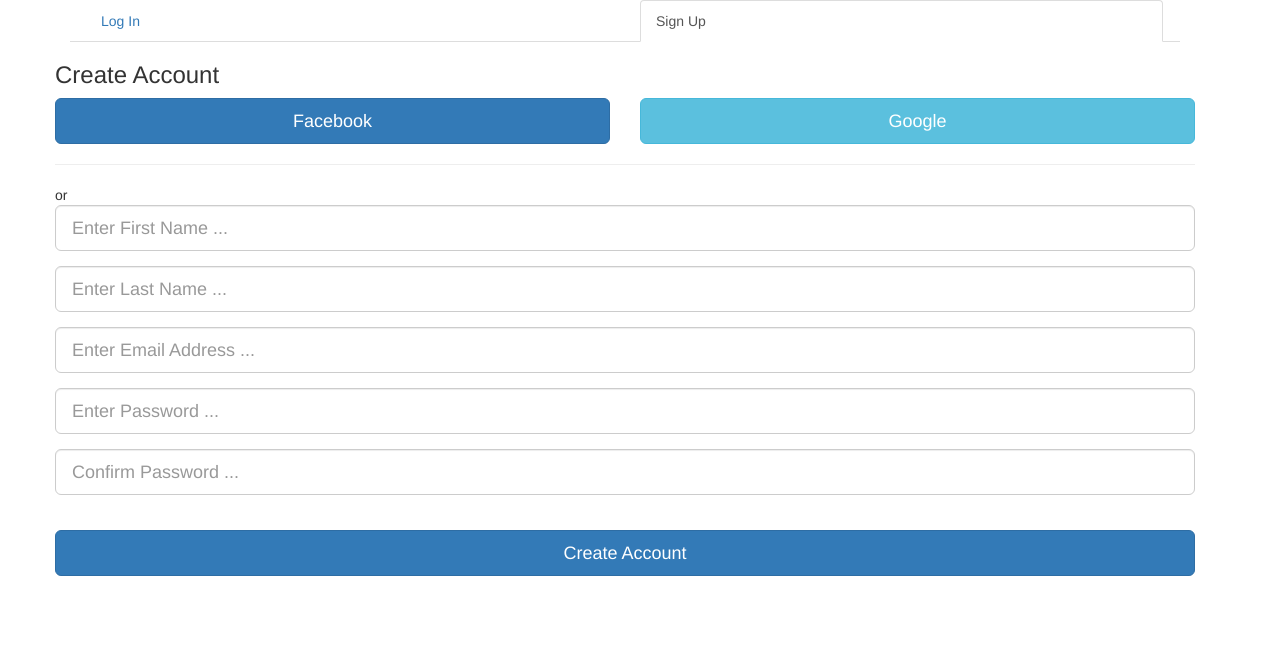
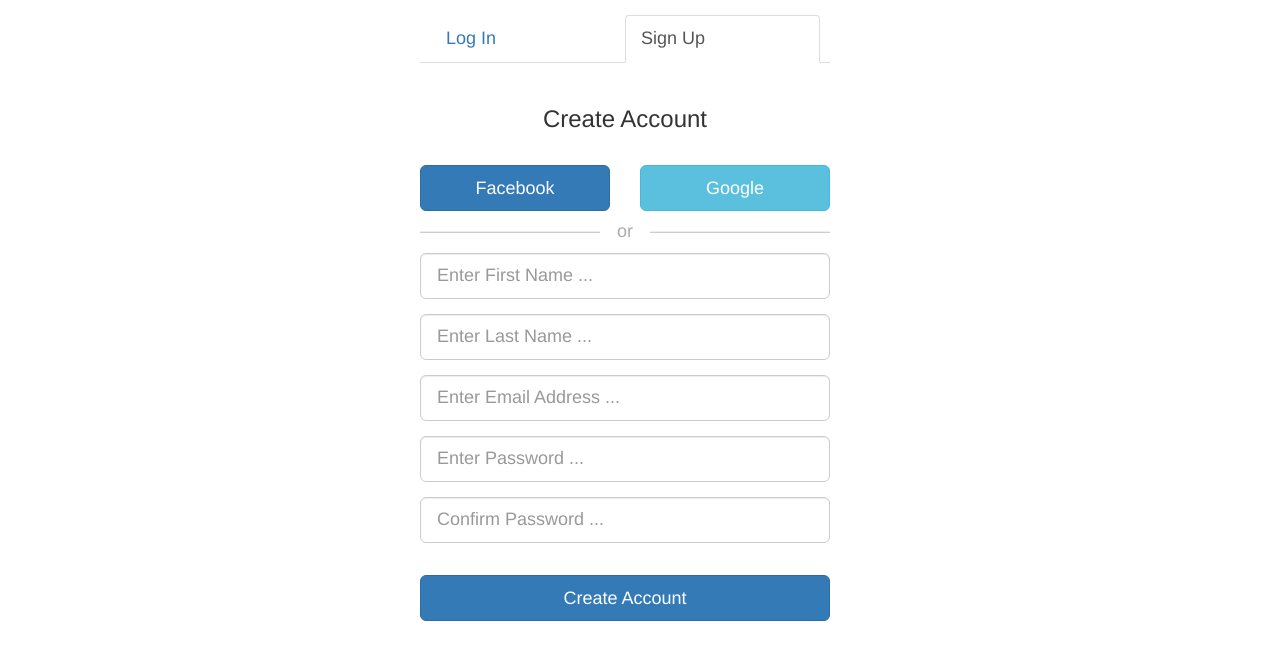
Before and after one commit to piyushkeshri/ireport, a CodeIgniter app: page /ireport/index.php/ireport/index in a window 1280 px wide, after a click on "Sign Up". Shown: the top 660 px of the page. Run offline with CodeIgniter, Linux system fonts and the light colour scheme; data that the repository does not hold is empty; some libraries are stand-ins or nearby versions.

Commit message:
Creating CSS folder as /assets/css/ in root directory. Fixing base url for loading css file. Adding form validation design for login page. WIP

```diff
--- a/application/controllers/ireport.php
+++ b/application/controllers/ireport.php
@@ -43,8 +43,8 @@ class ireport extends CI_Controller {
 		$this->data['title'] = "Login";
 
 		//validate form input
-		$this->form_validation->set_rules('inputUsernameEmail', 'Username', 'required|valid_email');
-		$this->form_validation->set_rules('inputPassword', 'Password', 'required|min_length[6]');
+		$this->form_validation->set_rules('inputUsernameEmail', 'Username', 'trim|xss_clean|required|valid_email');
+		$this->form_validation->set_rules('inputPassword', 'Password', 'trim|xss_clean|required');
 
 
 		if ($this->form_validation->run() == true)
@@ -73,8 +73,7 @@ class ireport extends CI_Controller {
 		{
 			//the user is not logging in so display the login page
 			//set the flash data error message if there is one
-			//$this->data['message'] = (validation_errors()) ? validation_errors() : $this->session->flashdata('message');
-			$this->data['message'] = "Useless";
+			$this->data['message'] = (validation_errors()) ? validation_errors() : $this->session->flashdata('message');
 			$this->data['username'] = array('name' => 'username',
 				'id' => 'username',
 				'type' => 'text',
@@ -121,6 +120,8 @@ class ireport extends CI_Controller {
 		$this->form_validation->set_rules('inputEmail', $this->lang->line('create_user_validation_email_label'), 'required|valid_email|is_unique[users.email]');
 		$this->form_validation->set_rules('inputPassword', $this->lang->line('create_user_validation_password_label'), 'required|min_length[' . $this->config->item('min_password_length', 'ion_auth') . ']|max_length[' . $this->config->item('max_password_length', 'ion_auth') . ']|matches[inputConfirmPassword]');
 		$this->form_validation->set_rules('inputConfirmPassword', $this->lang->line('create_user_validation_password_confirm_label'), 'required');
+		$this->form_validation->set_message('is_unique','This %s Already Exists!');
+		$this->form_validation->set_message('required','Valid %s is Required!');
 
 
 		if ($this->form_validation->run() == true)
--- a/application/views/ireport_login.php
+++ b/application/views/ireport_login.php
@@ -12,9 +12,24 @@
         <link rel="shortcut icon" type="image/x-icon" href="{$img_ps_dir}favicon.ico?{$img_update_time}" />
 
         <link href="http://netdna.bootstrapcdn.com/bootstrap/3.1.1/css/bootstrap.min.css" rel="stylesheet" type="text/css"/>
-        <link href="login.css" rel="stylesheet" type="text/css"/>
+        <link href="<?php echo base_url('assets/css/login.css') ?>" rel="stylesheet">
         <script src="//ajax.googleapis.com/ajax/libs/jquery/1.11.0/jquery.min.js"></script>
         <script src="http://netdna.bootstrapcdn.com/bootstrap/3.1.1/js/bootstrap.min.js" type="text/javascript"></script>
+        <script type="text/javascript">
+            window.onload = function () {
+                document.getElementById("inputPassword").onchange = validatePassword;
+                document.getElementById("inputConfirmPassword").onchange = validatePassword;
+            }
+            function validatePassword(){
+            var pass2=document.getElementById("inputConfirmPassword").value;
+            var pass1=document.getElementById("inputPassword").value;
+            if(pass1!=pass2)
+                document.getElementById("inputConfirmPassword").setCustomValidity("Passwords Don't Match");
+            else
+                document.getElementById("inputConfirmPassword").setCustomValidity('');
+            //empty string means no validation error
+            }
+        </script>
     </head>
     <body>
 
@@ -51,11 +66,13 @@
       <!--form role="form" id="login_form" action="http://localhost/ireport/index.php/ireport/user_login"-->
         <div class="form-group">
           <label for="inputUsernameEmail" class="sr-only">Username or email</label>
-          <input type="text" class="form-control input-lg" name="inputUsernameEmail" placeholder="Enter Email Address ...">
+          <input type="text" class="form-control input-lg" name="inputUsernameEmail" required placeholder="Enter Email Address ...">
+            <p><?php echo form_error('inputUsernameEmail'); ?></p>
         </div>
         <div class="form-group">
           <label for="inputPassword" class="sr-only">Password</label>
-          <input type="password" class="form-control input-lg" name="inputPassword" placeholder="Enter Password ...">
+          <input type="password" class="form-control input-lg" name="inputPassword" required pattern=".{6,30}" placeholder="Enter Password ...">
+            <p><?php echo form_error('inputPassword'); ?></p>
         </div>
         <div class="row forget_remember_block">
           <div class="col-xs-6 checkbox">
@@ -93,23 +110,28 @@
       <!--form id="signup_account" method="post" action="http://localhost/ireport/index.php/ireport/register"-->
         <div class="form-group">
           <label for="first_name" class="sr-only">First Name</label>
-          <input type="text" class="form-control input-lg" name="first_name" placeholder="Enter First Name ...">
+          <input type="text" class="form-control input-lg" required pattern=".{1,20}" name="first_name" placeholder="Enter First Name ...">
+            <p><?php echo form_error('first_name'); ?></p>
         </div>
         <div class="form-group">
           <label for="last_name" class="sr-only">Last Name</label>
-          <input type="text" class="form-control input-lg" name="last_name" placeholder="Enter Last Name ...">
+          <input type="text" class="form-control input-lg" name="last_name" pattern=".{,20}" placeholder="Enter Last Name ...">
+            <p><?php echo form_error('last_name'); ?></p>
         </div>
         <div class="form-group">
           <label for="inputEmail" class="sr-only">Email</label>
-          <input type="text" class="form-control input-lg" name="inputEmail" placeholder="Enter Email Address ...">
+          <input type="email" class="form-control input-lg" name="inputEmail" required placeholder="Enter Email Address ...">
+            <p><?php echo form_error('inputEmail'); ?></p>
         </div>
         <div class="form-group">
           <label for="inputPassword" class="sr-only">Password</label>
-          <input type="password" class="form-control input-lg" name="inputPassword" placeholder="Enter Password ...">
+          <input type="password" class="form-control input-lg" name="inputPassword" id="inputPassword" required pattern=".{6,30}" placeholder="Enter Password ...">
+            <p><?php echo form_error('inputPassword'); ?></p>
         </div>
         <div class="form-group">
           <label for="inputConfirmPassword" class="sr-only">Confirm Password</label>
-          <input type="password" class="form-control input-lg" name="inputConfirmPassword" placeholder="Confirm Password ...">
+          <input type="password" class="form-control input-lg" name="inputConfirmPassword" id="inputConfirmPassword" required pattern=".{6,30}" placeholder="Confirm Password ...">
+          <p><?php echo form_error('inputConfirmPassword'); ?></p>
         </div>
 <!--        <label>Email</label>
         <input type="text" value="" class="input-xlarge form-control">
```
Also changed, not shown: assets/css/login.css (renamed from application/views/login.css).
